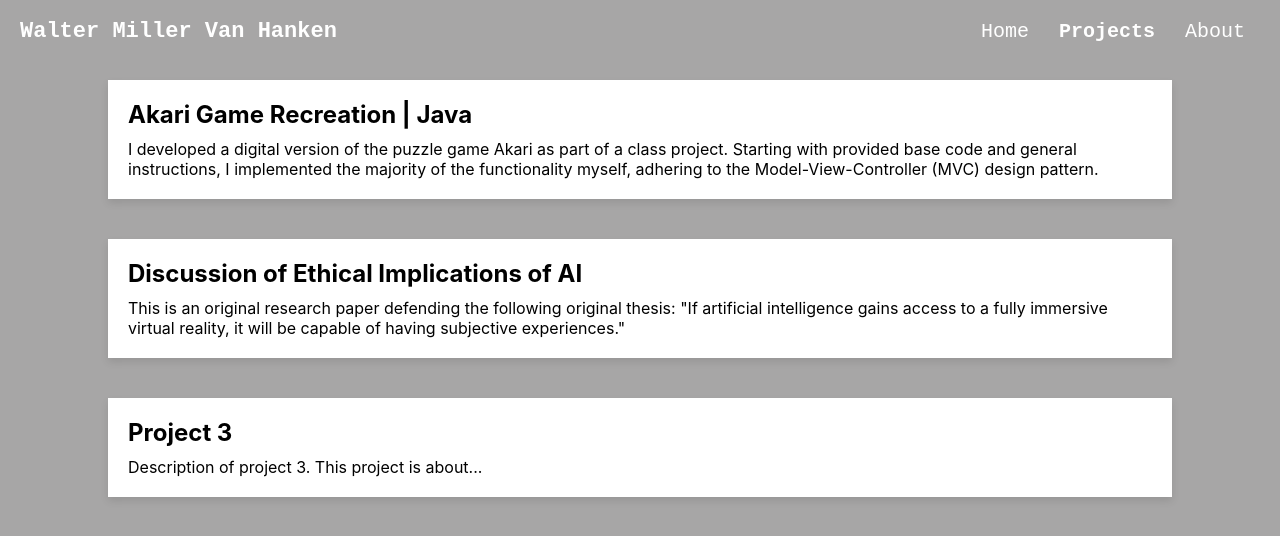
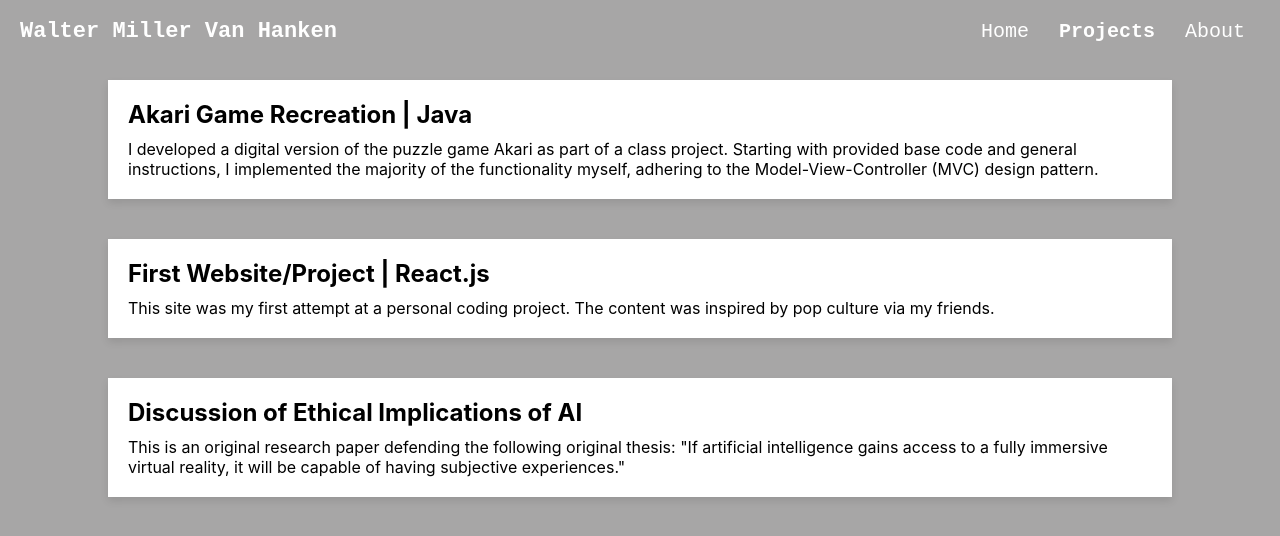
Before and after one commit to mvanhan/portfolio, a React (Create React App) app: page /projects in a window 1280 px wide. Shown: the top 536 px of the page. Built offline with nearby package versions, Linux system fonts and the light colour scheme.

Commit message:
Projects

```diff
--- a/src/pages/Projects.css
+++ b/src/pages/Projects.css
@@ -17,13 +17,13 @@
   }
 
   .project-box:hover {
-    background-color: #f0f0f0;
+    background-color: rgb(214, 214, 214);
     box-shadow: 0px 8px 16px rgba(0, 0, 0, 0.2);
   }
 
   .project-box.expanded {
     box-shadow: 0px 8px 16px rgba(0, 0, 0, 0.2);
-    background-color: #e0e0e0;
+    background-color: white;
   }
 
   .project-title {
@@ -55,3 +55,10 @@
     width: 35%;
     height: 600px;
   }
+
+  .project-website {
+    display: block;
+    margin: 20px auto;
+    width: 100%;
+    height: 600px;
+  }
--- a/src/pages/Projects.js
+++ b/src/pages/Projects.js
@@ -19,14 +19,14 @@ const Projects = () => {
       media: '/AkariVid.mov'
     },
     {
+      title: 'First Website/Project | React.js',
+      description: 'This site was my first attempt at a personal coding project. The content was inspired by pop culture via my friends.',
+      media: 'https://directory-social-git-main-mvanhans-projects.vercel.app/'
+    },
+    {
       title: 'Discussion of Ethical Implications of AI',
       description: 'This is an original research paper defending the following original thesis: "If artificial intelligence gains access to a fully immersive virtual reality, it will be capable of having subjective experiences."',
       media: '/AI and Subjective Experiences.pdf'
-    },
-    {
-      title: 'Project 3',
-      description: 'Description of project 3. This project is about...',
-      media: '/path/to/project3-image.jpg'
     }
   ];
 
@@ -46,7 +46,7 @@ const Projects = () => {
             <div className="project-details" onClick={stopPropagation}>
               {project.media && (
                 project.media.endsWith('.mp4') || project.media.endsWith('.mov') ? (
-                  <video controls className="project-video">
+                  <video controls className="project-video" onClick={stopPropagation}>
                     <source src={project.media} type="video/mp4" />
                     <source src={project.media} type="video/quicktime" />
                     Your browser does not support the video tag.
@@ -56,9 +56,15 @@ const Projects = () => {
                     src={project.media}
                     title={`${project.title} PDF`}
                     className="project-pdf"
+                    frameBorder="0"
                   ></iframe>
                 ) : (
-                  <img src={project.media} alt={`${project.title} media`} style={{width: '100%'}} />
+                  <iframe
+                    src={project.media}
+                    title={`${project.title} Website`}
+                    className="project-website"
+                    frameBorder="0"
+                  ></iframe>
                 )
               )}
             </div>
```
